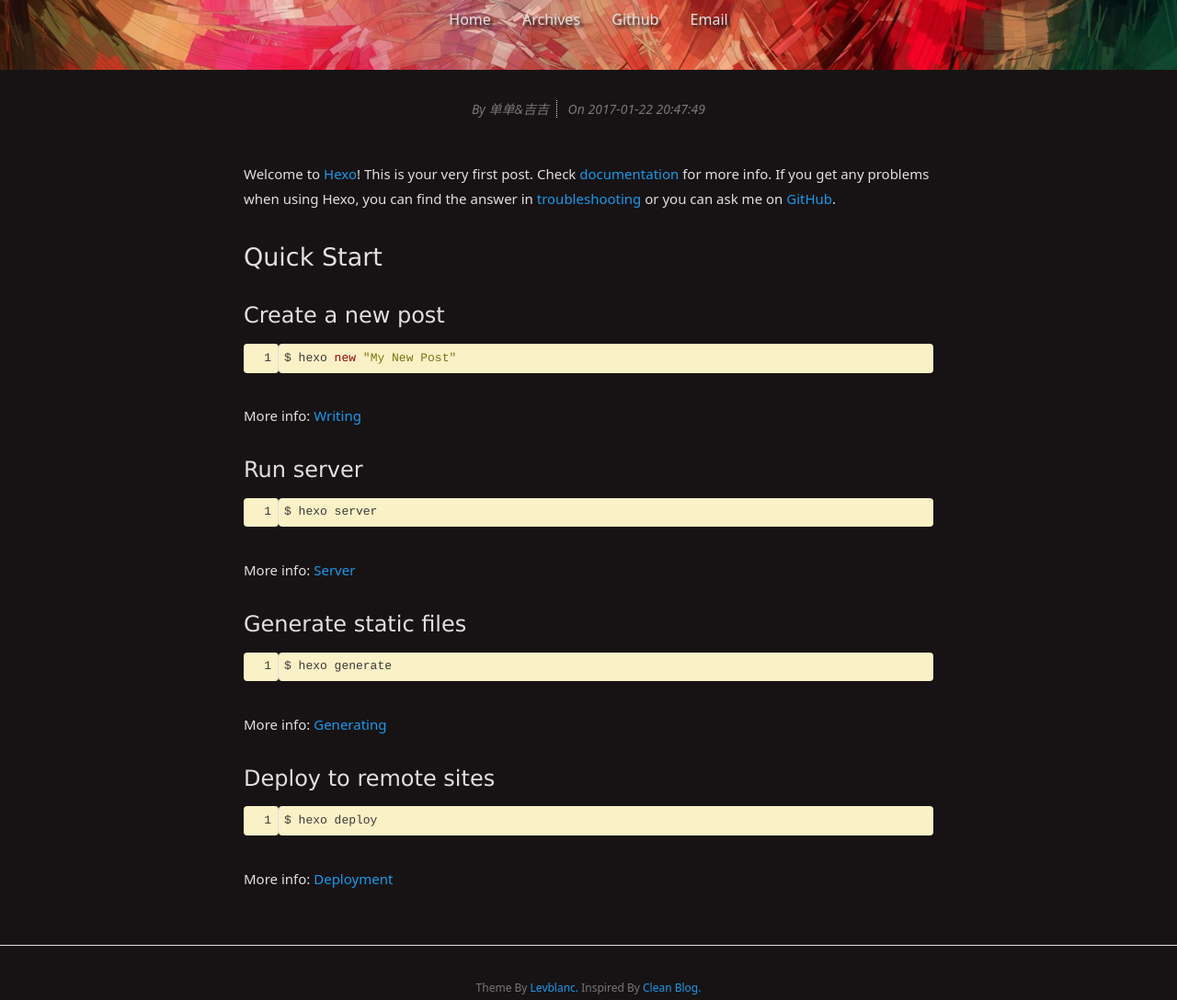
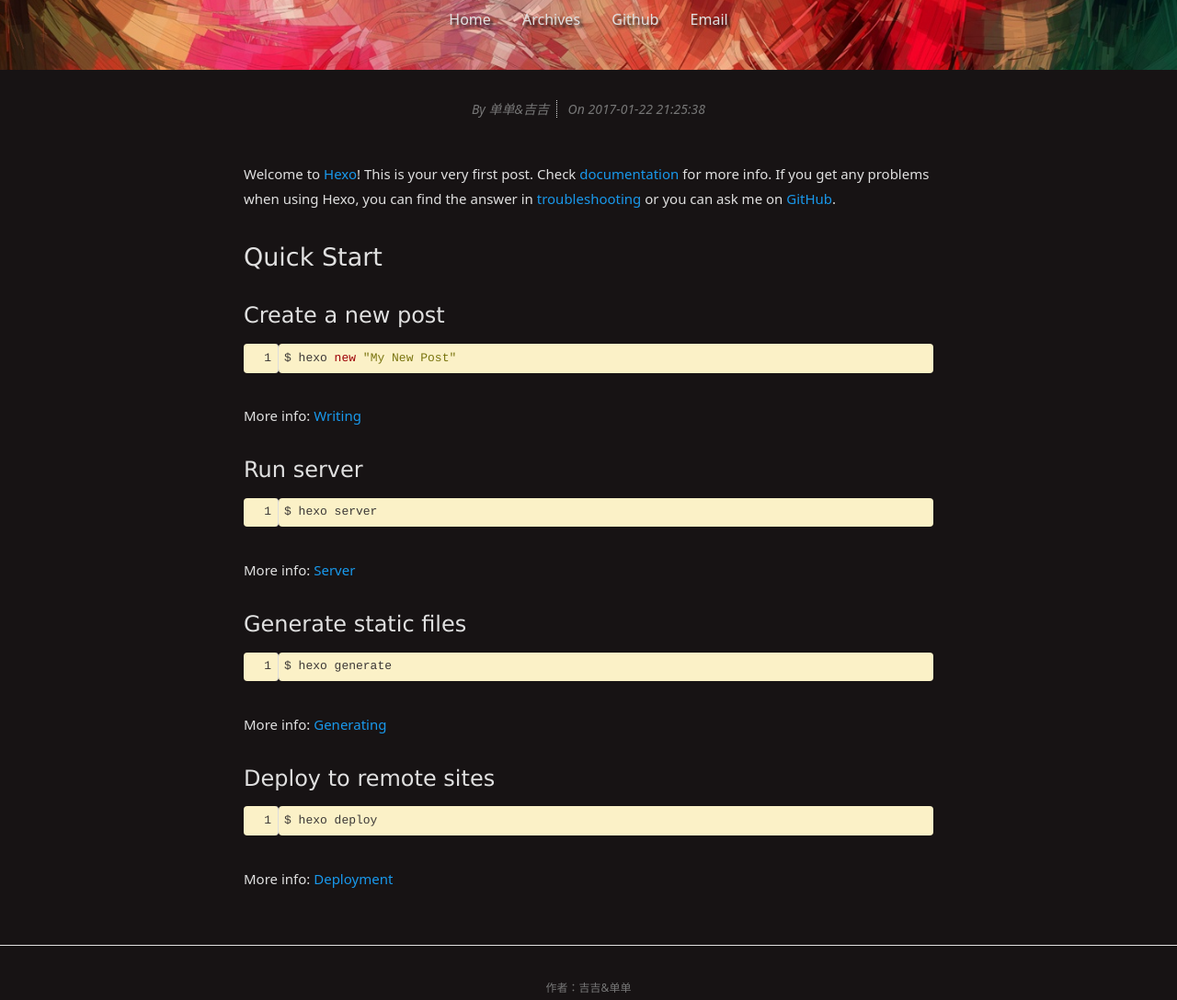
Before and after one commit to popnew/popnew.github.io, a plain HTML site: page 2017/01/22/hello-world/index.html in a window 1280 px wide. Shown: the part 208-1296 px from the top of the page at 92% size. Drawn offline with Linux system fonts and the light colour scheme.

Commit message:
Site updated: 2017-01-22 21:25:38

```diff
--- a/2017/01/22/hello-world/index.html
+++ b/2017/01/22/hello-world/index.html
@@ -101,7 +101,7 @@
           <!-- Date -->
           <span class="date-time info">On
             <span class="date">2017-01-22</span>
-            <span class="time">20:47:49</span>
+            <span class="time">21:25:38</span>
           </span>
 
         </div>
@@ -133,8 +133,7 @@
     <div class="row">
       <div class="col-lg-8 col-lg-offset-2 col-md-10 col-md-offset-1">
         <p class="copyright text-muted">
-          Theme By <a target="_blank" href="https://github.com/levblanc">Levblanc.</a>
-          Inspired By <a target="_blank" href="https://github.com/klugjo/hexo-theme-clean-blog">Clean Blog.</a>
+          作者：吉吉&单单
         <p class="copyright text-muted">
           Powered By <a target="_blank" href="https://hexo.io/">Hexo.</a>
         </p>
```
Also changed, not shown: archives/2017/01/index.html (+1 -2 lines), archives/2017/index.html (+1 -2 lines), archives/index.html (+1 -2 lines), index.html (+1 -2 lines).
